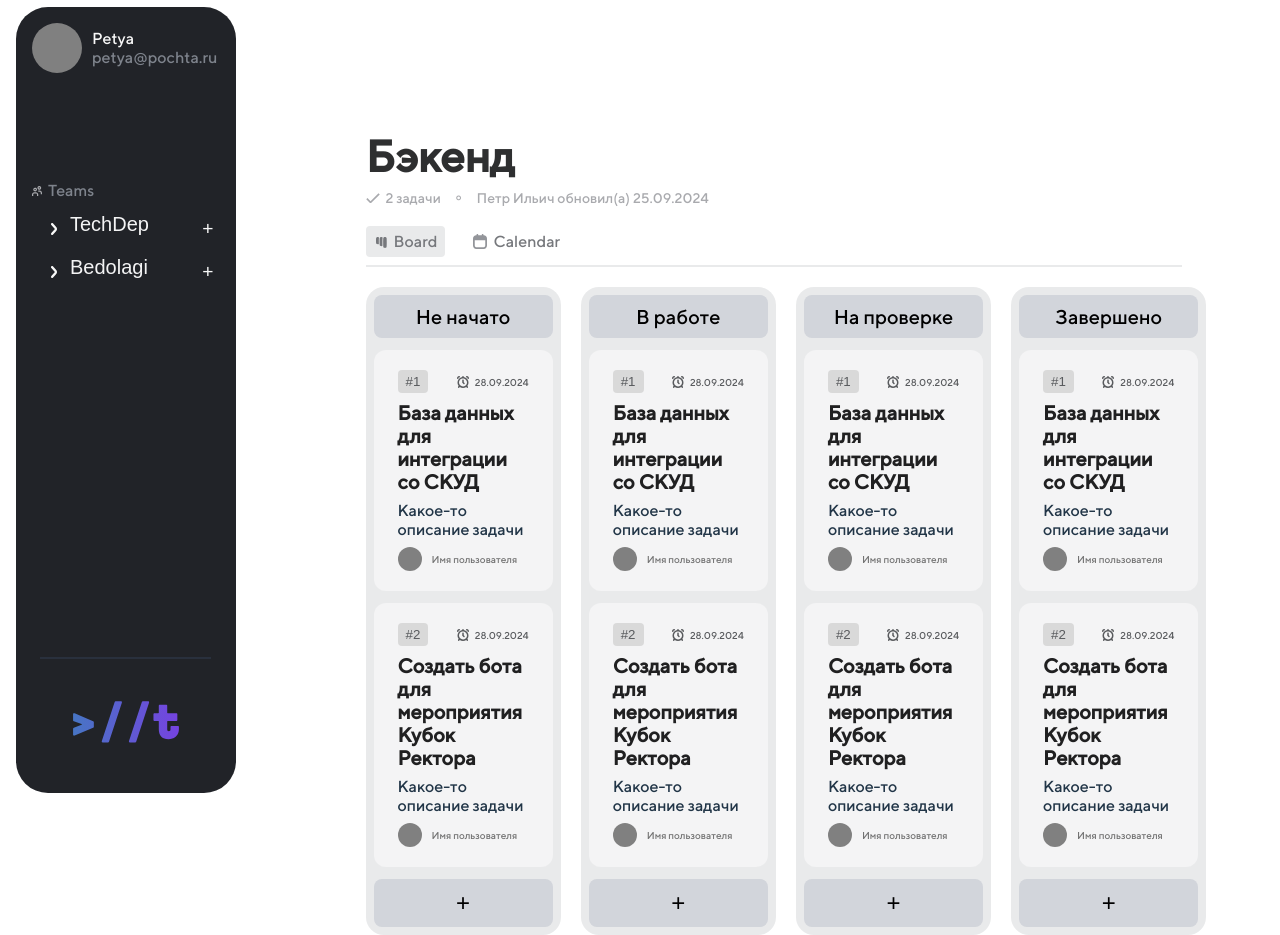
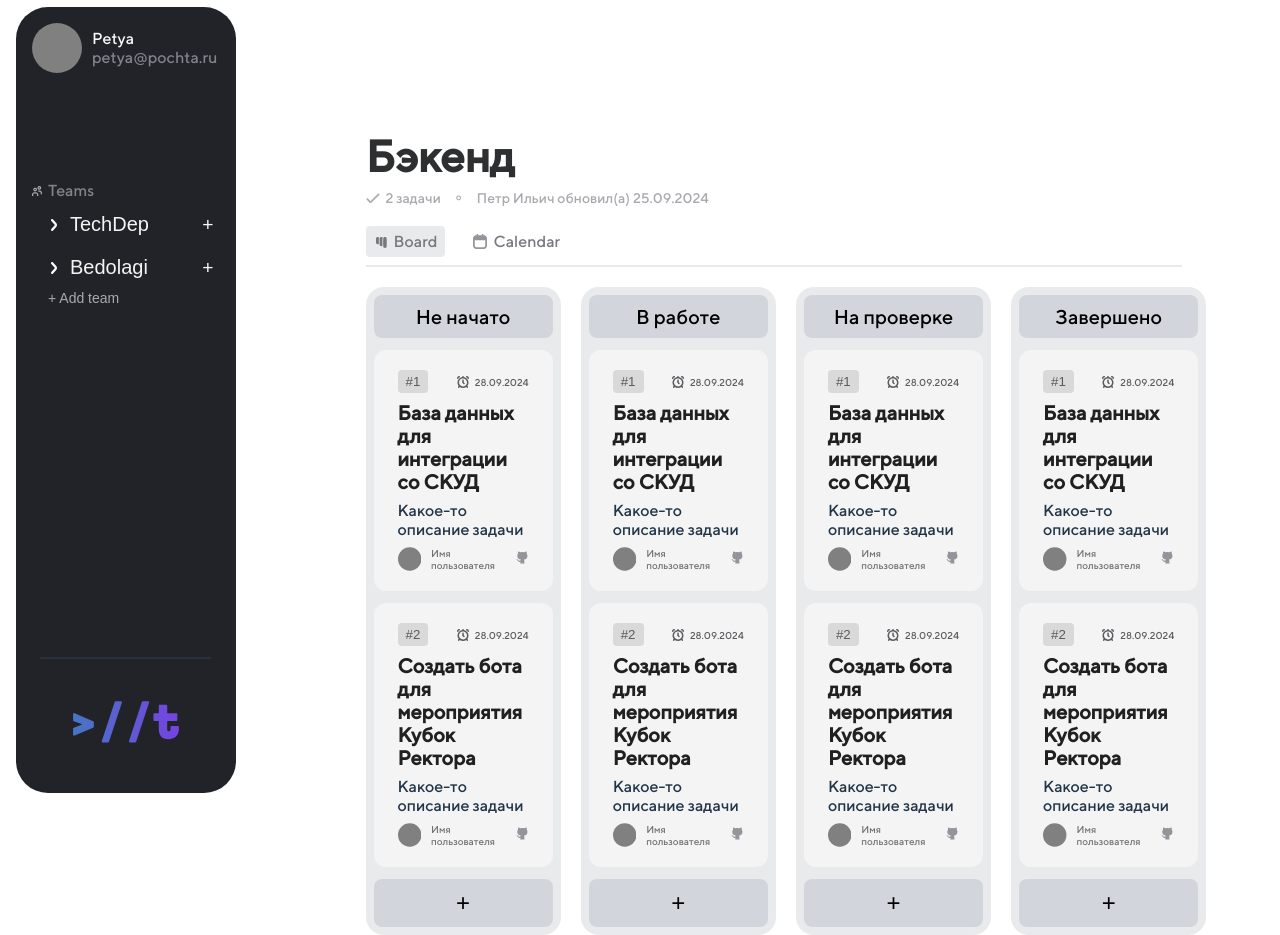
Before and after one commit to Stremilov/taskmanager, a React (Vite) app: page / in a window 1280 px wide. Built offline with nearby package versions, Linux system fonts and the light colour scheme.

Commit message:
feat: so close to the design..

```diff
--- a/src/components/MainBoard/TasksList/Task/index.tsx
+++ b/src/components/MainBoard/TasksList/Task/index.tsx
@@ -6,6 +6,7 @@ import ClockIcon from "@assets/pics/clock.svg";
 
 import cls from "./task.module.scss";
 import { ITask } from "@/redux/types/types";
+import GithubLogo from "@/assets/pics/GithubLogo";
 
 const Task: FC<ITask> = ({ id, name, description, authorId }) => {
   const date = new Date().toLocaleDateString("ru-RU");
@@ -30,9 +31,14 @@ const Task: FC<ITask> = ({ id, name, description, authorId }) => {
       </div>
       <h1 className={cls.heading}>{name}</h1>
       <p className={cls.description}>{description}</p>
-      <div className={cls.author}>
-        <Avatar size={24} />
-        <span>{"Имя пользователя"}</span>
+      <div className={cls.bottom}>
+        <div className={cls.author}>
+          <Avatar size={24} />
+          <span>{"Имя пользователя"}</span>
+        </div>
+        <a href={taskLink} className={cls.link} target="_blank">
+          <GithubLogo fill="var(--default-500)" />
+        </a>
       </div>
     </div>
   );
--- a/src/components/MainBoard/TasksList/Task/task.module.scss
+++ b/src/components/MainBoard/TasksList/Task/task.module.scss
@@ -32,15 +32,6 @@
   color: var(--default-900);
 }
 
-.author {
-  display: flex;
-  align-items: center;
-  gap: 10px;
-  font-size: 10px;
-  font-weight: 500;
-  color: var(--custom-grey);
-}
-
 .taskId {
   @include mixins.dropButtonStyle();
 
@@ -51,3 +42,27 @@
 
   border-radius: 4px;
 }
+
+.bottom {
+  display: inline-flex;
+  flex-wrap: nowrap;
+  justify-content: space-between;
+  align-items: center;
+}
+
+.link {
+  &:hover {
+    svg path {
+      fill: var(--blue-500);
+    }
+  }
+}
+
+.author {
+  display: flex;
+  align-items: center;
+  gap: 10px;
+  font-size: 10px;
+  font-weight: 500;
+  color: var(--custom-grey);
+}
--- /dev/null
+++ b/src/components/Sidebar/AddTeamBtn/addTeamBtn.module.scss
@@ -0,0 +1,10 @@
+@use "@shared/mixins";
+
+.main {
+  margin-left: 10px;
+
+  @include mixins.dropButtonStyle();
+
+  font-size: 14px;
+  color: var(--default-400);
+}
--- /dev/null
+++ b/src/components/Sidebar/AddTeamBtn/index.tsx
@@ -0,0 +1,7 @@
+import cls from "./addTeamBtn.module.scss";
+
+const AddTeamBtn = () => {
+  return <button className={cls.main}>+ Add team</button>;
+};
+
+export default AddTeamBtn;
--- a/src/components/Sidebar/TeamsList/ProjectsList/Project/project.module.scss
+++ b/src/components/Sidebar/TeamsList/ProjectsList/Project/project.module.scss
@@ -15,6 +15,10 @@
   padding: 12px 14px;
 
   border-radius: 8px;
+
+  &:hover {
+    color: var(--default-100);
+  }
 }
 
 .active {
--- a/src/components/Sidebar/TeamsList/ProjectsList/index.tsx
+++ b/src/components/Sidebar/TeamsList/ProjectsList/index.tsx
@@ -13,7 +13,7 @@ const ProjectsList: FC<ProjectsListProps> = ({ projects }) => {
     <ul className={cls.list}>
       {projects.map((project) => {
         return (
-          <li>
+          <li key={project.id}>
             <Project {...project} />
           </li>
         );
--- a/src/components/Sidebar/TeamsList/Team/team.module.scss
+++ b/src/components/Sidebar/TeamsList/Team/team.module.scss
@@ -9,6 +9,7 @@
   align-items: center;
   justify-content: space-between;
   margin: 0;
+  margin-bottom: 8px;
 }
 
 .hideProjectBtn {
@@ -31,8 +32,6 @@
 }
 
 .teamName {
-  margin-bottom: 8px;
-
   font-weight: 500;
   font-size: 20px;
   color: var(--default-50);
--- a/src/components/Sidebar/index.tsx
+++ b/src/components/Sidebar/index.tsx
@@ -4,6 +4,7 @@ import TeamsList from "@/components/Sidebar/TeamsList";
 import UsersIcon from "@assets/pics/users.svg";
 import Logo from "@assets/pics/logoTechDep.svg";
 import cls from "./sidebar.module.scss";
+import AddTeamBtn from "./AddTeamBtn";
 
 const Sidebar = () => {
   return (
@@ -15,6 +16,7 @@ const Sidebar = () => {
           Teams
         </div>
         <TeamsList />
+        <AddTeamBtn />
       </p>
 
       <div className={cls.footer}>
--- a/src/index.css
+++ b/src/index.css
@@ -17,6 +17,7 @@
   --default-50: rgba(244, 244, 245, 1);
   --default-100: rgba(233, 234, 235, 1);
   --default-400: rgba(169, 170, 174, 1);
+  --default-500: rgba(147, 149, 154, 1);
   --default-600: rgba(118, 120, 124, 1);
   --default-700: rgba(89, 91, 94, 1);
   --default-850: rgba(46, 47, 48, 1);
```
